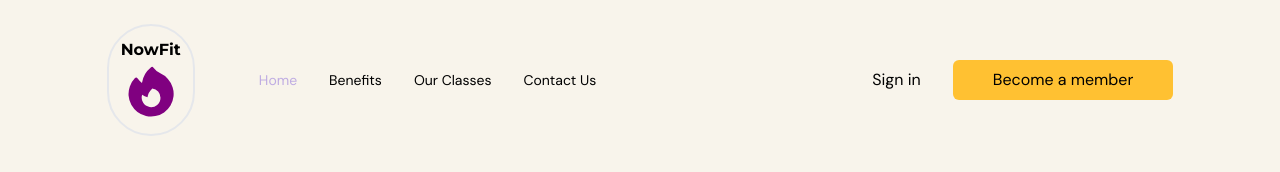
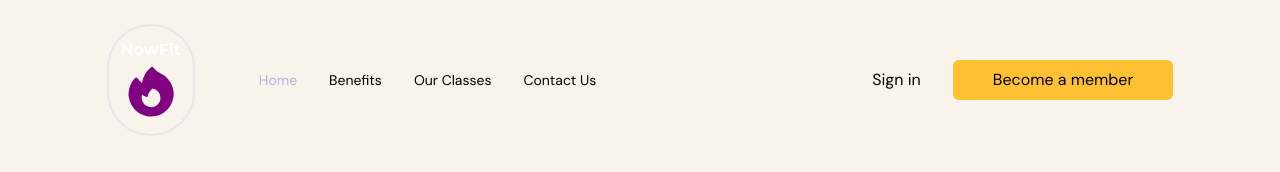
Before and after one commit to barksanto/NowFit, a React (Vite) app: page / in a window 1280 px wide. Shown: the top 172 px of the page. Built offline with nearby package versions, Linux system fonts and the light colour scheme.

Commit message:
update nav logo color

```diff
--- a/src/scenes/navbar/index.tsx
+++ b/src/scenes/navbar/index.tsx
@@ -30,7 +30,7 @@ const Navbar = ({selectedPage, setSelectedPage, isTopOfPage}: Props) => {
           {/* Left side */}
           {/* <img src={NowFitLogo} alt="logo"className="h-20 w-36"/> */}
           <div className="flex justify-center border-2 rounded-full p-3">
-            <span style={{fontFamily: "Montserrat"}}>NowFit<FireIcon color="purple"></FireIcon></span>
+            <span style={{fontFamily: "Montserrat", color:"white"}}>NowFit<FireIcon color="purple"></FireIcon></span>
           </div>
 
           {isAboveMediumScreens ? (<div className={`${flexBetween} w-full`}>
```
